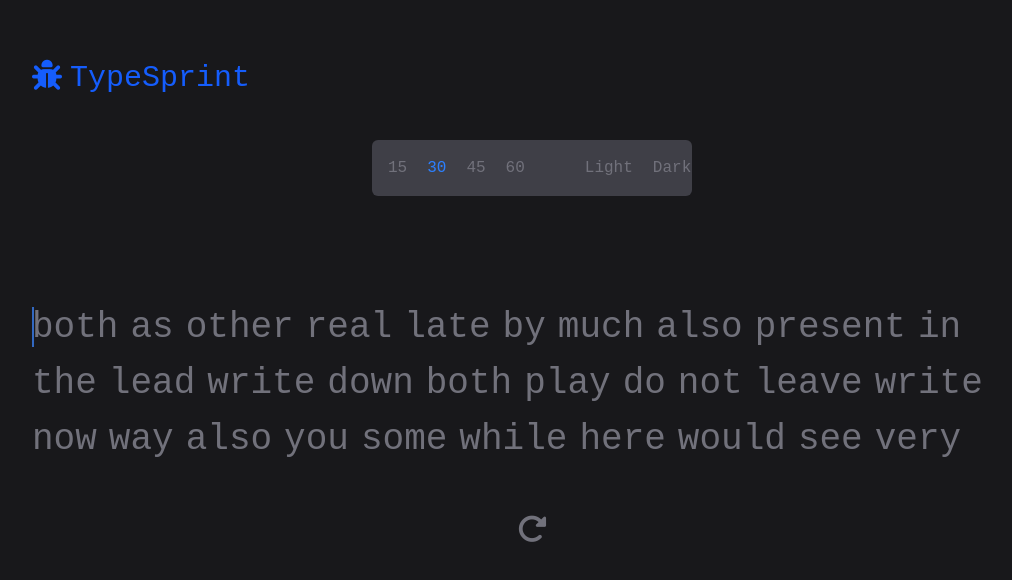
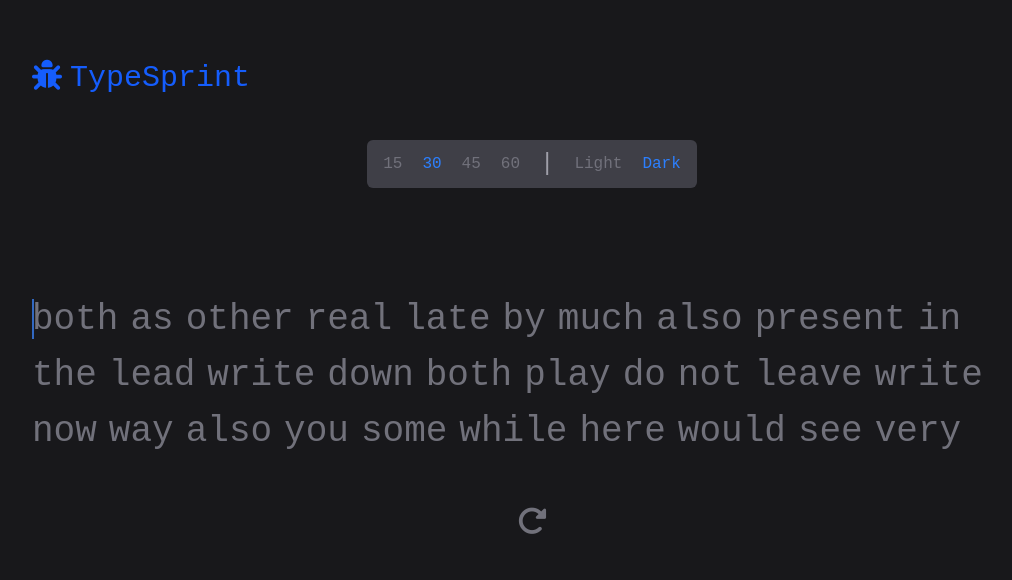
Before and after one commit to stvy2346/indietype, a React (Vite) app in the folder typing-app/: page / in a window 1280 px wide. Shown: the top 580 px of the page, without its empty margins (108-1120 px from the left). Built offline with nearby package versions, Linux system fonts and the light colour scheme.

Commit message:
solved the typing after time 0 and triggering of timer by functional keys bugs

```diff
--- a/typing-app/src/App.jsx
+++ b/typing-app/src/App.jsx
@@ -82,6 +82,7 @@ function App() {
         theme={theme}
         setTheme={setTheme}
         startTimer={startTimer}
+        time = {time}
       />
       <div className='flex flex-col justify-center items-center'>
         <Restart onRestart={startNewGame}/>
--- a/typing-app/src/components/Gameboard.jsx
+++ b/typing-app/src/components/Gameboard.jsx
@@ -2,7 +2,7 @@ import { useState, useEffect } from "react";
 import Cursor from './Cursor'
 
 const Gameboard = (props) => {
-  const { wordList, currentWordIndex, setCurrentWordIndex, currentLetterIndex, setCurrentLetterIndex,theme,setTheme,startTimer,letterStates,setLetterStates} = props;
+  const { wordList, currentWordIndex, setCurrentWordIndex, currentLetterIndex, setCurrentLetterIndex,theme,setTheme,startTimer,letterStates,setLetterStates,time} = props;
 
   const [cursorPosition, setCursorPosition] = useState({ left: 135, top: 270 });
 
@@ -16,10 +16,15 @@ const Gameboard = (props) => {
   },[currentLetterIndex,currentWordIndex]);
 
   function handleKeyDown(e) {
-    if (!wordList.length || currentWordIndex >= wordList.length) return;
+    if (!wordList.length || currentWordIndex >= wordList.length || time <= 0) return;
+
+    const functionalKeys = [
+      "Shift", "Control", "Alt", "Tab", "CapsLock", "Escape", "Meta","ArrowUp", "ArrowDown", "ArrowLeft", "ArrowRight","Backspace", "Delete", "NumLock"
+    ];
+
 
     const isFirst = document.querySelector('.firstLetter');
-    if(isFirst){
+    if(isFirst && !functionalKeys.includes(e.key)){
       startTimer();
     }
     const currentWord = wordList[currentWordIndex].split("");
@@ -97,7 +102,7 @@ const Gameboard = (props) => {
     const wordBox = document.getElementById('words');
     if (!wordBox) return;
 
-    if (wordElement.getBoundingClientRect().top > 365) {
+    if (wordElement.getBoundingClientRect().top > 380) {
       const margin = parseInt(wordBox.style.marginTop || '0', 10);
       wordBox.style.marginTop = (margin - 57) + 'px';
     }
@@ -107,7 +112,7 @@ const Gameboard = (props) => {
   return (
     <div id="game" className="p-4 text-zinc-500 rounded-lg mx-16 mb-10 py-2 overflow-hidden min-h-[10.50rem]">
       <div id="words" className="relative min-h-[10.25rem] max-h-[10.25rem] text-4xl">
-        <Cursor left={cursorPosition.left} top={cursorPosition.top} isActive={true}/>
+        <Cursor left={cursorPosition.left} top={cursorPosition.top} isActive={time>0}/>
         {wordList.map((word, wordIndex) => (
           <div className={`word inline-block mr-3 my-2 ${wordIndex === currentWordIndex ? "current" : ""}`} key={wordIndex}>
             {word.split("").map((letter, letterIndex) => (
--- a/typing-app/src/components/Settingsbar.jsx
+++ b/typing-app/src/components/Settingsbar.jsx
@@ -6,12 +6,12 @@ const Settingbar = (props) =>{
     const themeOptions = ["Light","Dark"]
 
     return(
-        <div className="bg-zinc-700 text-zinc-500 p-4 rounded-md flex items-center max-w-[20rem] gap-15 mb-10">
+        <div className="bg-zinc-700 text-zinc-500 px-4 py-2 rounded-md flex items-center max-w-[25rem] gap-5 mb-10">
             <div className="flex gap-5">
                 {timeOptions.map((timeOption)=>(
                     <button
                         key={timeOption}
-                        className={`${initialTime === timeOption ? "text-blue-500" : ""}`}
+                        className={`${initialTime === timeOption ? "text-blue-500" : ""} hover:text-white`}
                         onClick={()=>{
                             if(initialTime !== timeOption){
                                 setInitialTime(timeOption);
@@ -23,10 +23,14 @@ const Settingbar = (props) =>{
                     </button>
                 ))}
             </div>
+            <div className="text-2xl text-zinc-400">|</div>
             <div className="flex gap-5">
-                {themeOptions.map((theme)=>(
-                    <button key={theme}>
-                        {theme}
+                {themeOptions.map((themeOption)=>(
+                    <button
+                        key={themeOption}
+                        className={`${theme === themeOption ? "text-blue-500" : ""}`}
+                    >
+                        {themeOption}
                     </button>
                 ))}
             </div>
```
